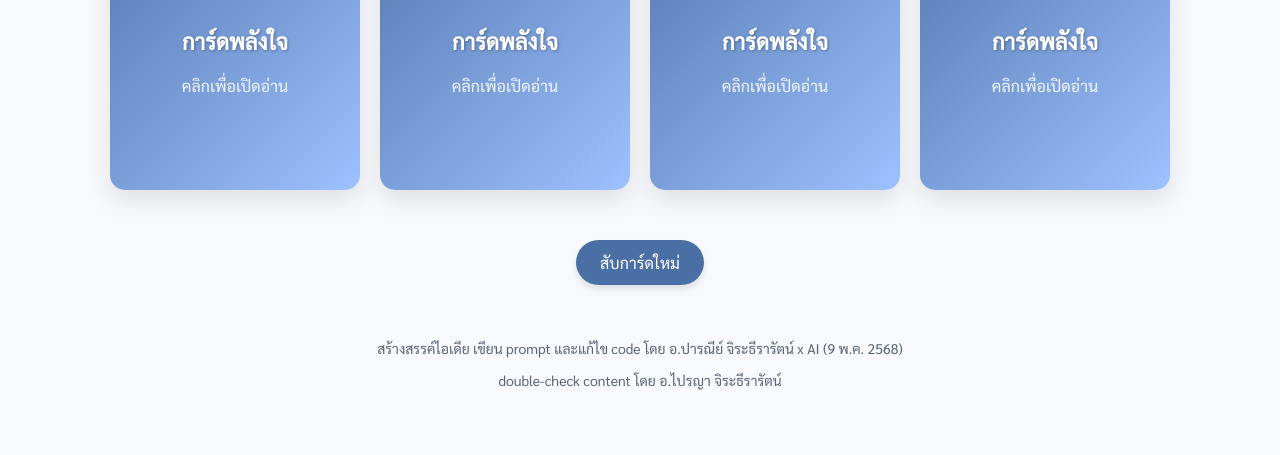
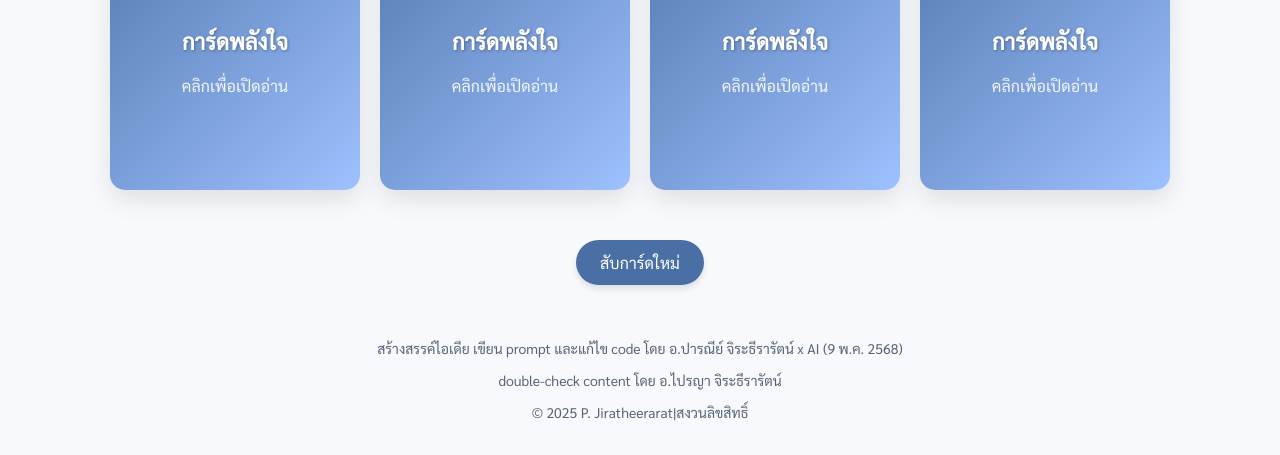
Before and after one commit to PJ1661992/affirmation-cards, a plain HTML site: page index.html in a window 1280 px wide. Shown: the part 525-980 px from the top of the page. Before the commit the page ends 948 px from the top, so only its background shows below. Drawn offline with Linux system fonts and the light colour scheme.

Commit message:
index.html

```diff
--- a/index.html
+++ b/index.html
@@ -286,6 +286,7 @@
     <footer>
         <p>สร้างสรรค์ไอเดีย เขียน prompt และแก้ไข code โดย อ.ปารณีย์ จิระธีรารัตน์ x AI (9 พ.ค. 2568)</p>
         <p>double-check content โดย อ.ไปรญา จิระธีรารัตน์</p>
+        <p>© 2025 P. Jiratheerarat|สงวนลิขสิทธิ์</p>
     </footer>
 
     <script>
```
